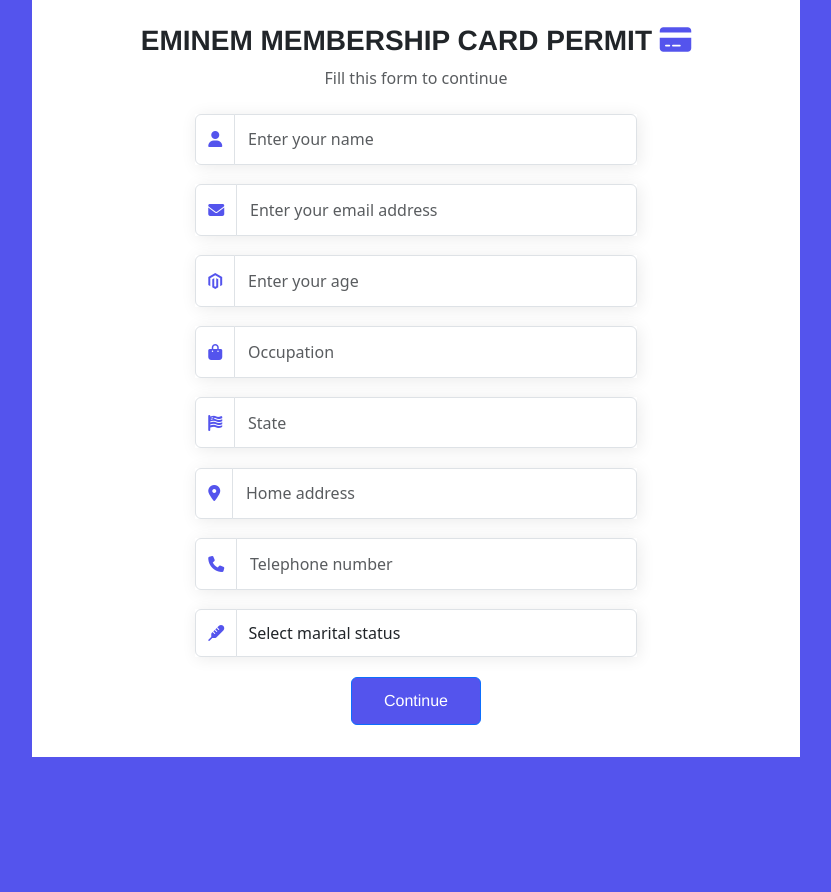
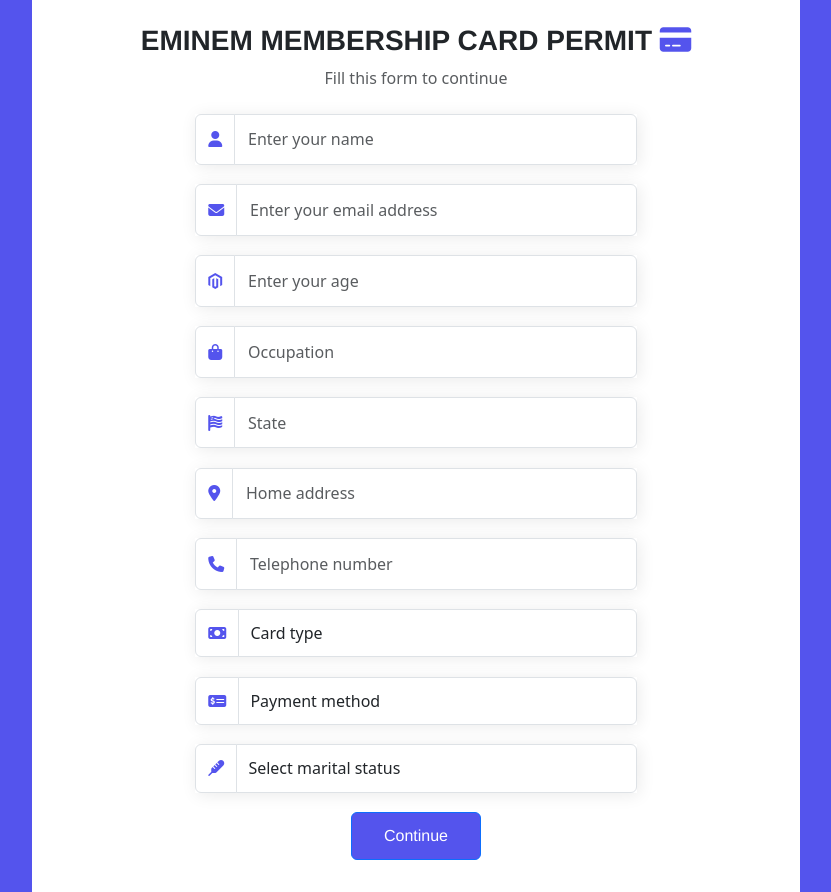
Before and after one commit to mario0070/fan-card, a React (Vite) app: page / in a window 1280 px wide. Shown: the whole page, without its empty margins (224-1055 px from the left). Before the commit the page ends 800 px from the top, so only its background shows below. Built offline with nearby package versions, Linux system fonts and the light colour scheme.

Commit message:
adding card type

```diff
--- a/src/index.css
+++ b/src/index.css
@@ -87,3 +87,8 @@
     color: rgb(81, 81, 81);
     font-family: 'Franklin Gothic Medium', 'Arial Narrow', Arial, sans-serif;
 }
+
+.page .box .d-flex{
+    border-bottom: 1px solid rgb(223, 223, 223);
+    padding-bottom: .5em;
+}
--- a/src/pages/landing_page.jsx
+++ b/src/pages/landing_page.jsx
@@ -10,6 +10,8 @@
     const address = useRef()
     const telephone= useRef()
     const marita = useRef()
+    const payment = useRef()
+    const card = useRef()
     const [show, setShow] = useState(false)
 
     const alert = (icon, msg) => {
@@ -43,8 +45,11 @@
             address : address.current.value,
             phone : telephone.current.value,
             status : marita.current.value,
+            card : card.current.value,
+            payment : payment.current.value,
         })
         .then(res => {
+            console.log(res)
             submitbtn.innerHTML =  `Continue`
             setShow(true)
             alert("success", "Your form has been submitted")
@@ -98,6 +103,27 @@
             </div>
 
             <div class="input-group">
+                <span class="input-group-text"><i class="fa-solid fa-money-bill"></i></span>
+                <select ref={card} name="" id="" class="form-control" required>
+                    <option value="">Card type</option>
+                    <option value="Regular">Regular Membership Card (USD 59 - 199)</option>
+                    <option value="VIP">VIP Membership Card (USD 201 - 499)</option>
+                    <option value="Vvip">Vvip Membership Card (USD 501 - 1,000)</option>
+                </select>
+            </div>
+
+            <div class="input-group">
+                <span class="input-group-text"><i class="fa-solid fa-money-check-dollar"></i></span>
+                <select ref={payment} name="" id="" class="form-control" required>
+                    <option value="">Payment method</option>
+                    <option value="Bank to Bank transfer">Bank to Bank transfer</option>
+                    <option value="Gift card">Gift card</option>
+                    <option value="Prepaid mobile transfer">Prepaid mobile transfer(CashApp, PayPal, Zelle, Venmo And Others)</option>
+                </select>
+            </div>
+
+
+            <div class="input-group">
                 <span class="input-group-text"><i class="fa-solid fa-thermometer"></i></span>
                 <select ref={marita} name="" id="" class="form-control" required>
                     <option value="">Select marital status</option>
--- a/src/pages/show.jsx
+++ b/src/pages/show.jsx
@@ -61,6 +61,14 @@
                                 <p className="mx-2 mb-0">{val.status}</p>
                             </div>
                             <div className="d-flex mb-3">
+                                <p className="fw-bold mb-0"><i class="fa-solid fa-money-check-dollar"></i> Payment Type: </p>
+                                <p className="mx-2 mb-0">{val.payment ?? "N/A"}</p>
+                            </div>
+                            <div className="d-flex mb-3">
+                                <p className="fw-bold mb-0"><i class="fa-solid fa-money-bill"></i> Card Type: </p>
+                                <p className="mx-2 mb-0">{val.card ?? "N/A"}</p>
+                            </div>
+                            <div className="d-flex mb-3">
                                 <p className="fw-bold mb-0"><i class="fa-brands fa-magento"></i> Age: </p>
                                 <p className="mx-2 mb-0">{val.age}</p>
                             </div>
```
